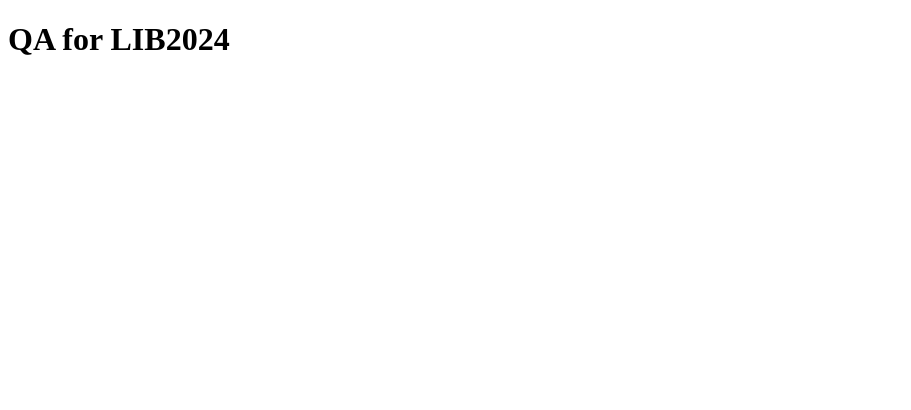
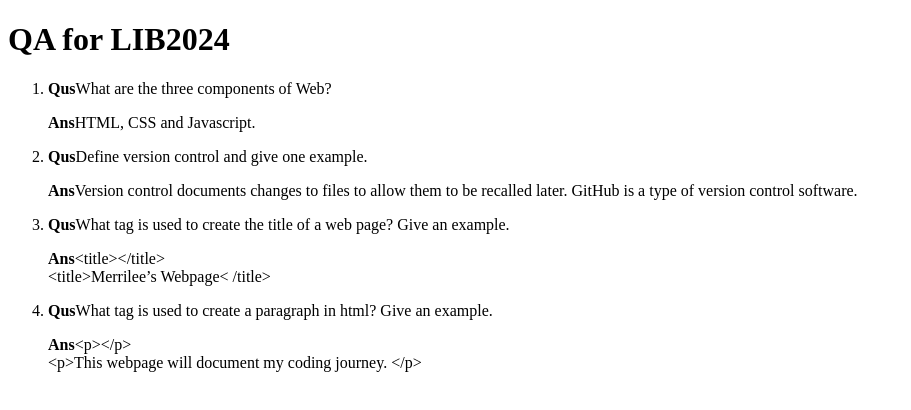
Before and after one commit to whea0033/whea0033.github.io, a plain HTML site: page lib2024/qa/index.html in a window 1280 px wide. Shown: the whole page, without its empty margins (0-911 px from the left). Drawn offline with Linux system fonts and the light colour scheme.

Commit message:
Jan.22 - qa

```diff
--- a/lib2024/qa/index.html
+++ b/lib2024/qa/index.html
@@ -5,5 +5,29 @@
 </head>
 <body>
 <h1>QA for LIB2024</h1>
+<ol>
+	<!-- Question 1 -->
+	<li>
+		<p><strong>Qus</strong>What are the three components of Web?</p>
+		<p><strong>Ans</strong>HTML, CSS and Javascript.</p>
+	</li>
+	<!-- Question 2 -->
+	<li>
+		<p><strong>Qus</strong>Define version control and give one example.</p>
+		<p><strong>Ans</strong>Version control documents changes to files to allow them to be recalled later. GitHub is a type of version control software.</p>
+	</li>
+	<!-- Question 3 -->
+	<li>
+		<p><strong>Qus</strong>What tag is used to create the title of a web page? Give an example.</p>
+		<p><strong>Ans</strong>&lttitle&gt&lt/title&gt <br>&lttitle&gtMerrilee’s Webpage&lt /title&gt</p>
+	</li>
+	<!-- Question 4 -->
+	<li>
+		<p><strong>Qus</strong>What tag is used to create a paragraph in html? Give an example.</p>
+		<p><strong>Ans</strong>&ltp&gt&lt/p&gt <br>&ltp&gtThis webpage will document my coding journey. &lt/p&gt
+
+</p>
+	</li>
+</ol>
 </body>
 </html>
```
